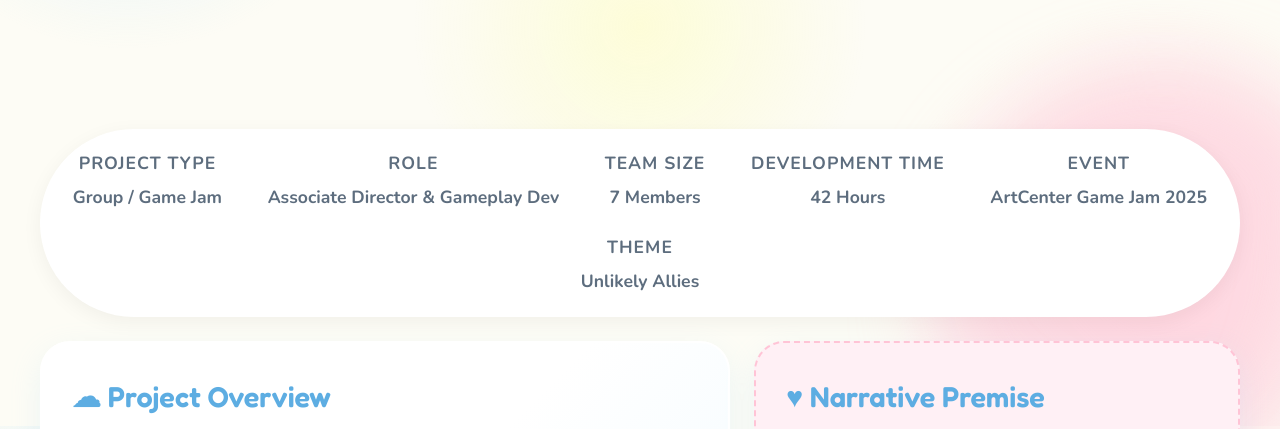
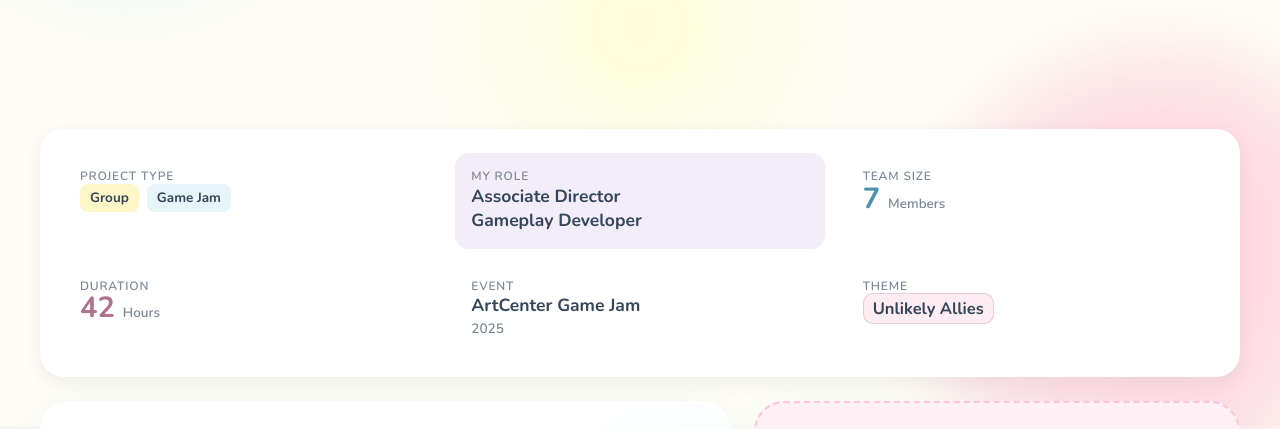
Before and after one commit to Crystaleech/SusanPortfolioWeb, a plain HTML site: page one-inches-away.html in a window 1280 px wide. Shown: the part 374-803 px from the top of the page. Drawn offline with nearby package versions, Linux system fonts and the light colour scheme.

Commit message:
Point portfolio PDF links to the English pages and restyle the One Inch Away facts.
The PDF now carries ?lang=en on every site link, and the project info bar uses a fixed three-by-two layout.

Co-authored-by: Cursor <cursoragent@cursor.com>

```diff
--- a/one-inches-away.html
+++ b/one-inches-away.html
@@ -9,7 +9,7 @@
     <meta name="description" content="One Inch Away is a group game-jam platformer. Celine worked as associate director and gameplay developer.">
     <link rel="preconnect" href="https://fonts.googleapis.com">
     <link rel="preconnect" href="https://fonts.gstatic.com" crossorigin>
-    <link href="https://fonts.googleapis.com/css2?family=Fredoka:wght@400;600&family=Nunito:wght@400;700&family=Patrick+Hand&display=swap" rel="stylesheet">
+    <link href="https://fonts.googleapis.com/css2?family=Fredoka:wght@400;600&family=Nunito:wght@400;600;700&family=Patrick+Hand&display=swap" rel="stylesheet">
     <style>
         :root {
             --bg-color: #FDFCF5;
@@ -199,34 +199,125 @@
 
         /* Specific Card Styles */
 
-        /* Project Info Bar */
-        .info-bar {
+        /* Project facts */
+        .project-facts {
             grid-column: span 12;
+            display: grid;
+            grid-template-columns: repeat(3, minmax(0, 1fr));
+            column-gap: 22px;
+            row-gap: 14px;
+            margin: 0;
+            padding: 24px;
+            background: #fff;
+            border-radius: 24px;
+            box-shadow: 0 6px 18px rgba(52, 70, 90, 0.07);
+        }
+        .project-facts .fact {
+            min-width: 0;
+            margin: 0;
+            padding: 16px;
+            text-align: left;
+            border-radius: 14px;
+            background: #fff;
+        }
+        .project-facts .fact-role {
+            background: #F3EDF9;
+        }
+        .project-facts dt,
+        .project-facts dd {
+            margin: 0;
+        }
+        .fact-label {
+            display: block;
+            margin: 0 0 8px;
+            font-size: 12px;
+            font-weight: 600;
+            line-height: 1.2;
+            letter-spacing: 0.07em;
+            text-transform: uppercase;
+            color: #7B8797;
+            white-space: nowrap;
+        }
+        .fact-value,
+        .fact-lines .line,
+        .event-name {
+            font-size: 17.5px;
+            font-weight: 700;
+            line-height: 1.4;
+            color: #34465A;
+        }
+        .fact-lines .line,
+        .event-name,
+        .event-year {
+            display: block;
+        }
+        .chip-row {
             display: flex;
-            justify-content: space-around;
             flex-wrap: wrap;
-            background: white;
-            padding: 20px;
-            border-radius: 100px;
-            box-shadow: 0 5px 20px rgba(0,0,0,0.05);
-            gap: 20px;
+            gap: 8px;
         }
-
-        .info-tag {
-            text-align: center;
+        .chip {
+            display: inline-flex;
+            align-items: center;
+            height: 28px;
+            padding: 0 10px;
+            border-radius: 8px;
+            font-size: 13.5px;
+            font-weight: 700;
+            line-height: 1;
+            color: #34465A;
         }
-        .info-tag label {
-            display: block;
-            font-size: 0.8rem;
-            color: var(--text-light);
-            text-transform: uppercase;
-            letter-spacing: 1px;
-            margin-bottom: 4px;
+        .chip-yellow { background: #FDF6C8; }
+        .chip-blue { background: #E7F4FA; }
+        .fact-metric {
+            display: flex;
+            align-items: baseline;
+            gap: 8px;
         }
-        .info-tag span {
+        .fact-number {
+            font-size: 29px;
             font-weight: 700;
-            color: var(--text-main);
-            font-size: 1.1rem;
+            line-height: 1;
+        }
+        .fact-team .fact-number { color: #4C92AD; }
+        .fact-duration .fact-number { color: #AD748B; }
+        .fact-unit,
+        .event-year {
+            font-size: 13.5px;
+            font-weight: 600;
+            line-height: 1.3;
+            color: #7B8797;
+        }
+        .event-year { margin-top: 2px; }
+        .theme-pill {
+            display: inline-flex;
+            align-items: center;
+            padding: 4px 10px;
+            border-radius: 10px;
+            background: #FDECF1;
+            box-shadow: inset 0 0 0 1px rgba(173, 116, 139, 0.28);
+            font-size: 16.5px;
+            font-weight: 700;
+            line-height: 1.4;
+            color: #34465A;
+        }
+        .project-facts .lang-en,
+        .project-facts .lang-zh {
+            font-size: inherit;
+            font-weight: inherit;
+            line-height: inherit;
+            letter-spacing: inherit;
+            text-transform: inherit;
+            color: inherit;
+        }
+        @media (max-width: 960px) {
+            .project-facts { grid-template-columns: repeat(2, minmax(0, 1fr)); }
+        }
+        @media (max-width: 600px) {
+            .project-facts {
+                grid-template-columns: 1fr;
+                padding: 16px;
+            }
         }
 
         /* Overview - Big Card */
@@ -517,14 +608,49 @@
         <div class="grid-container">
 
             <!-- Info Bar -->
-            <div class="info-bar">
-                <div class="info-tag"><label><span class="lang-en">Project Type</span><span class="lang-zh">项目类型</span></label><span><span class="lang-en">Group / Game Jam</span><span class="lang-zh">团队 / Game Jam</span></span></div>
-                <div class="info-tag"><label><span class="lang-en">Role</span><span class="lang-zh">职责</span></label><span><span class="lang-en">Associate Director & Gameplay Dev</span><span class="lang-zh">副导演与玩法开发</span></span></div>
-                <div class="info-tag"><label><span class="lang-en">Team Size</span><span class="lang-zh">团队规模</span></label><span><span class="lang-en">7 Members</span><span class="lang-zh">7 人</span></span></div>
-                <div class="info-tag"><label><span class="lang-en">Development Time</span><span class="lang-zh">开发时长</span></label><span><span class="lang-en">42 Hours</span><span class="lang-zh">42 小时</span></span></div>
-                <div class="info-tag"><label><span class="lang-en">Event</span><span class="lang-zh">活动</span></label><span>ArtCenter Game Jam 2025</span></div>
-                <div class="info-tag"><label><span class="lang-en">Theme</span><span class="lang-zh">主题</span></label><span><span class="lang-en">Unlikely Allies</span><span class="lang-zh">非典型盟友</span></span></div>
-            </div>
+            <dl class="project-facts">
+                <div class="fact fact-type">
+                    <dt class="fact-label"><span class="lang-en">Project Type</span><span class="lang-zh">项目类型</span></dt>
+                    <dd class="chip-row">
+                        <span class="chip chip-yellow"><span class="lang-en">Group</span><span class="lang-zh">团队</span></span>
+                        <span class="chip chip-blue">Game Jam</span>
+                    </dd>
+                </div>
+                <div class="fact fact-role">
+                    <dt class="fact-label"><span class="lang-en">My Role</span><span class="lang-zh">我的职责</span></dt>
+                    <dd class="fact-lines">
+                        <span class="line"><span class="lang-en">Associate Director</span><span class="lang-zh">副导演</span></span>
+                        <span class="line"><span class="lang-en">Gameplay Developer</span><span class="lang-zh">玩法开发</span></span>
+                    </dd>
+                </div>
+                <div class="fact fact-team">
+                    <dt class="fact-label"><span class="lang-en">Team Size</span><span class="lang-zh">团队规模</span></dt>
+                    <dd class="fact-metric">
+                        <span class="fact-number">7</span>
+                        <span class="fact-unit"><span class="lang-en">Members</span><span class="lang-zh">人</span></span>
+                    </dd>
+                </div>
+                <div class="fact fact-duration">
+                    <dt class="fact-label"><span class="lang-en">Duration</span><span class="lang-zh">开发时长</span></dt>
+                    <dd class="fact-metric">
+                        <span class="fact-number">42</span>
+                        <span class="fact-unit"><span class="lang-en">Hours</span><span class="lang-zh">小时</span></span>
+                    </dd>
+                </div>
+                <div class="fact fact-event">
+                    <dt class="fact-label"><span class="lang-en">Event</span><span class="lang-zh">活动</span></dt>
+                    <dd>
+                        <span class="event-name">ArtCenter Game Jam</span>
+                        <span class="event-year">2025</span>
+                    </dd>
+                </div>
+                <div class="fact fact-theme">
+                    <dt class="fact-label"><span class="lang-en">Theme</span><span class="lang-zh">主题</span></dt>
+                    <dd>
+                        <span class="theme-pill"><span class="lang-en">Unlikely Allies</span><span class="lang-zh">非典型盟友</span></span>
+                    </dd>
+                </div>
+            </dl>
 
             <!-- Overview -->
             <div class="card overview" id="overview">
```
Also changed, not shown: portfolio-guide.html (+6 -6 lines), 1 other file.
